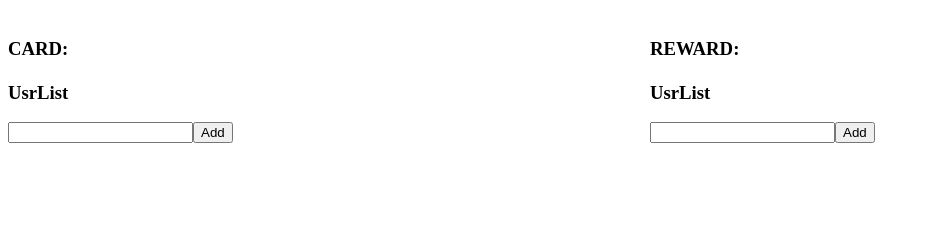
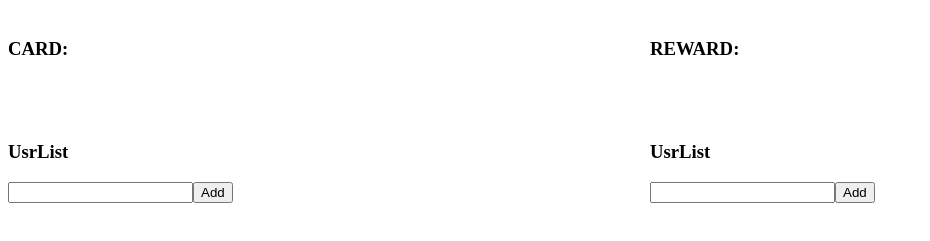
Before and after one commit to Raylin009/br_loyalty, a React app: page / in a window 1280 px wide. Shown: the part 61-302 px from the top of the page, without its empty margins (0-930 px from the left). Built offline with nearby package versions, Linux system fonts and the light colour scheme.

```diff
--- a/src/Components/RecordList.js
+++ b/src/Components/RecordList.js
@@ -13,18 +13,20 @@
     addEntries([...entries, entry])
   }
   return (
+    <div className="recordlist-container">
+      <h3 className="recordList-title">{type}:</h3>
       <div className="recordlist">
-      <h3>{type}:</h3>
         {
           entries.length ?
             entries
-            .sort((a,b)=>(b.time-a.time))
+              .sort((a,b)=>(a.time-b.time))
               .map((ele,i)=>{
                 return <h5 key={Date.now()+i}>{ele.name}</h5>
               })
             : <h5>who's gonna be the first</h5>
         }
-      <UsrList addEntry={handleEntries}/>
+      </div>
+      <UsrList className='usr-list' addEntry={handleEntries}/>
     </div>
   )
 };
--- a/src/Components/recordList.css
+++ b/src/Components/recordList.css
@@ -1,3 +1,14 @@
+.recordlist-container {
+  display: flex;
+  flex-direction: column;
+  align-items: stretch;
+  flex-wrap: nowrap;
+  justify-content: space-between;
+}
 .recordlist {
-  background-color: white;
+  flex-grow: 3;
+  overflow: scroll;
+  max-height: 50vh;
+  display: flex;
+  flex-direction: column-reverse;
 }
```
Lines whose indentation alone changed are shown as unchanged.
